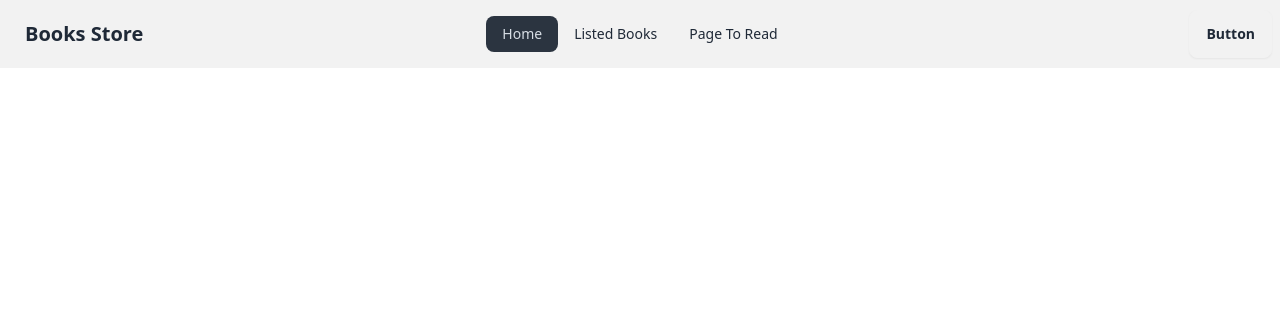
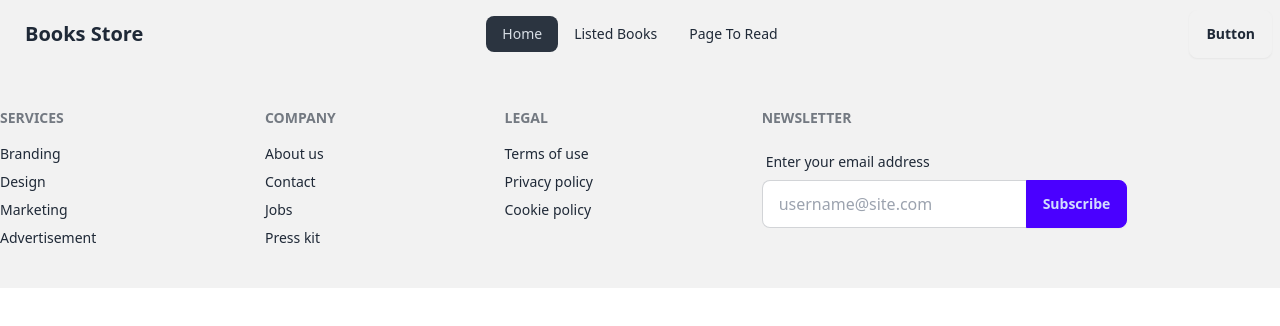
Before and after one commit to HabiburRahman02/books-store, a React (Vite) app: page / in a window 1280 px wide. Shown: the top 326 px of the page. Built offline with nearby package versions, Linux system fonts and the light colour scheme.

Commit message:
added footer

```diff
--- /dev/null
+++ b/src/components/Footer/Footer.jsx
@@ -0,0 +1,46 @@
+
+const Footer = () => {
+    return (
+        <div className="bg-base-200">
+            <footer className="footer max-w-7xl mx-auto text-base-content py-10">
+                <nav>
+                    <h6 className="footer-title">Services</h6>
+                    <a className="link link-hover">Branding</a>
+                    <a className="link link-hover">Design</a>
+                    <a className="link link-hover">Marketing</a>
+                    <a className="link link-hover">Advertisement</a>
+                </nav>
+                <nav>
+                    <h6 className="footer-title">Company</h6>
+                    <a className="link link-hover">About us</a>
+                    <a className="link link-hover">Contact</a>
+                    <a className="link link-hover">Jobs</a>
+                    <a className="link link-hover">Press kit</a>
+                </nav>
+                <nav>
+                    <h6 className="footer-title">Legal</h6>
+                    <a className="link link-hover">Terms of use</a>
+                    <a className="link link-hover">Privacy policy</a>
+                    <a className="link link-hover">Cookie policy</a>
+                </nav>
+                <form>
+                    <h6 className="footer-title">Newsletter</h6>
+                    <fieldset className="form-control w-80">
+                        <label className="label">
+                            <span className="label-text">Enter your email address</span>
+                        </label>
+                        <div className="join">
+                            <input
+                                type="text"
+                                placeholder="username@site.com"
+                                className="input input-bordered join-item" />
+                            <button className="btn btn-primary join-item">Subscribe</button>
+                        </div>
+                    </fieldset>
+                </form>
+            </footer>
+        </div>
+    );
+};
+
+export default Footer;
--- a/src/layout/Main/Main.jsx
+++ b/src/layout/Main/Main.jsx
@@ -1,5 +1,6 @@
 import { Outlet } from "react-router-dom";
 import Navbar from "../../components/Navbar/Navbar";
+import Footer from "../../components/Footer/Footer";
 
 const Main = () => {
     return (
@@ -8,6 +9,7 @@
             <div className="bg-red-200">
                 <Outlet></Outlet>
             </div>
+            <Footer></Footer>
         </div>
     );
 };
```
